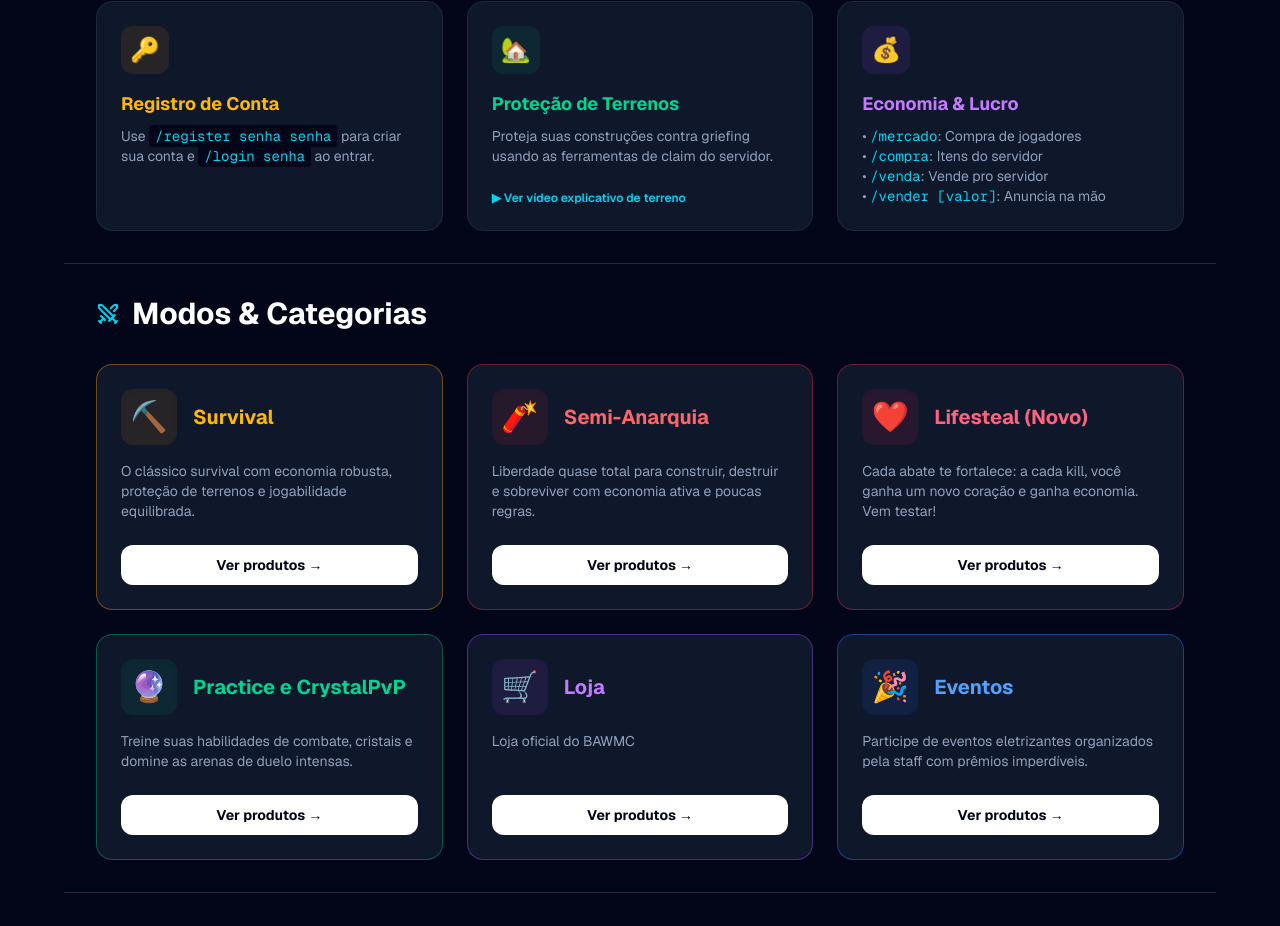
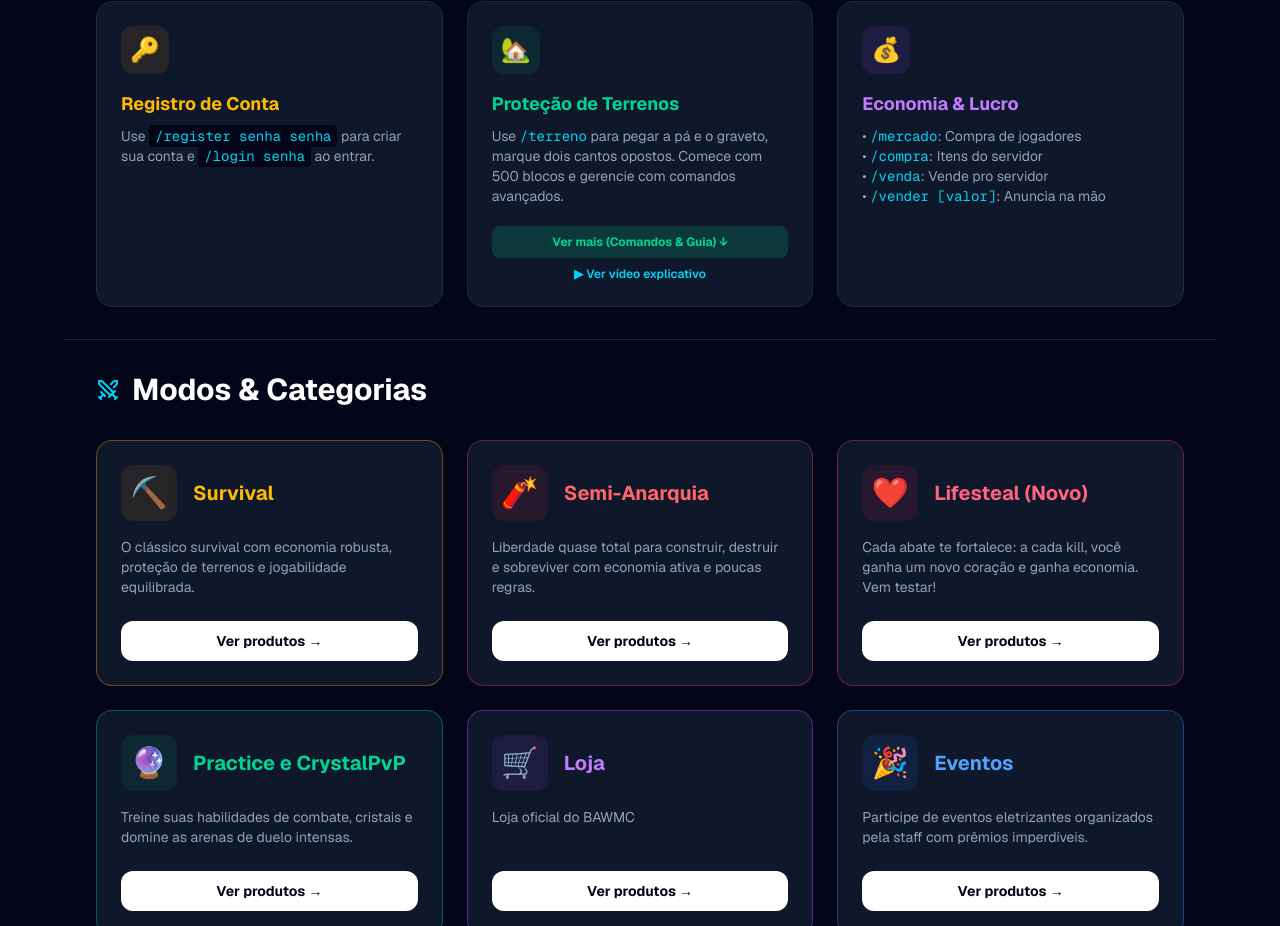
Before and after one commit to Bawmcnet/bawmc-website, a Next.js app: page / in a window 1280 px wide. Shown: the part 777-1703 px from the top of the page. Built offline with nearby package versions, Linux system fonts and the light colour scheme; no server answers.

Commit message:
Adiciona modal completo com todos os comandos de terrenos

```diff
--- a/app/page.tsx
+++ b/app/page.tsx
@@ -10,6 +10,7 @@ export default function Home() {
   const storeLink = "https://loja.bawmc.net/";
 
   const [playerStatus, setPlayerStatus] = useState("Carregando...");
+  const [showTerrainModal, setShowTerrainModal] = useState(false);
 
   useEffect(() => {
     fetch("https://api.mcsrvstat.us/3/bawmc.net")
@@ -78,7 +79,7 @@ export default function Home() {
   ];
 
   return (
-    <div className="min-h-screen bg-slate-950 text-white flex flex-col font-sans">
+    <div className="min-h-screen bg-slate-950 text-white flex flex-col font-sans relative">
       <nav className="bg-slate-900 border-b border-slate-800 p-4 sticky top-0 z-50">
         <div className="max-w-6xl mx-auto flex justify-between items-center">
           <a href="#inicio" className="flex items-center gap-3 shrink-0 hover:opacity-80 transition-opacity">
@@ -188,17 +189,25 @@ export default function Home() {
             <div>
               <div className="w-12 h-12 bg-emerald-500/10 rounded-xl flex items-center justify-center text-2xl mb-4">🏡</div>
               <h4 className="text-lg font-bold text-emerald-400 mb-2">Proteção de Terrenos</h4>
-              <p className="text-slate-400 text-sm mb-4">
-                Proteja suas construções contra griefing usando as ferramentas de claim do servidor.
+              <p className="text-slate-400 text-sm mb-3">
+                Use <code className="text-cyan-400">/terreno</code> para pegar a pá e o graveto, marque dois cantos opostos. Comece com 500 blocos e gerencie com comandos avançados.
               </p>
             </div>
-            <a
-              href="https://www.youtube.com/watch?v=TbpLadLuGTE"
-              target="_blank"
-              className="text-xs text-cyan-400 hover:underline font-semibold flex items-center gap-1 mt-2"
-            >
-              ▶ Ver vídeo explicativo de terreno
-            </a>
+            <div className="flex flex-col gap-2 mt-2">
+              <button
+                onClick={() => setShowTerrainModal(true)}
+                className="bg-emerald-500/20 text-emerald-400 hover:bg-emerald-500/30 text-xs font-bold py-2 px-3 rounded-lg transition-colors text-center w-full"
+              >
+                Ver mais (Comandos & Guia) ↓
+              </button>
+              <a
+                href="https://www.youtube.com/watch?v=TbpLadLuGTE"
+                target="_blank"
+                className="text-xs text-cyan-400 hover:underline font-semibold flex items-center justify-center gap-1"
+              >
+                ▶ Ver vídeo explicativo
+              </a>
+            </div>
           </div>
 
           <div className="bg-slate-900 border border-slate-800 p-6 rounded-2xl flex flex-col justify-between">
@@ -215,6 +224,58 @@ export default function Home() {
           </div>
         </div>
       </section>
+
+      {/* Modal / Detalhes Completos de Terrenos */}
+      {showTerrainModal && (
+        <div className="fixed inset-0 z-50 bg-black/80 flex items-center justify-center p-4">
+          <div className="bg-slate-900 border border-slate-700 rounded-2xl max-w-2xl w-full p-6 relative max-h-[90vh] overflow-y-auto shadow-2xl">
+            <button
+              onClick={() => setShowTerrainModal(false)}
+              className="absolute top-4 right-4 text-slate-400 hover:text-white text-xl font-bold bg-slate-800 w-8 h-8 rounded-full flex items-center justify-center"
+            >
+              ✕
+            </button>
+
+            <h3 className="text-2xl font-bold text-emerald-400 mb-4 flex items-center gap-2">
+              🏡 Guia Completo de Proteção de Terrenos
+            </h3>
+
+            <div className="space-y-4 text-slate-300 text-sm">
+              <div className="bg-slate-950 p-4 rounded-xl border border-slate-800">
+                <h4 className="font-bold text-white mb-1">🛠️ Processo de Proteção</h4>
+                <p>Use <code className="text-cyan-400">/terreno</code> para receber a pá de ouro e o graveto. Clique com o botão direito em dois cantos opostos para proteger automaticamente da Bedrock até o limite do céu.</p>
+              </div>
+
+              <div className="bg-slate-950 p-4 rounded-xl border border-slate-800">
+                <h4 className="font-bold text-white mb-1">📊 Gerenciamento de Blocos</h4>
+                <p>O comando <code className="text-cyan-400">/blocosprotecao</code> mostra seus blocos disponíveis (início com 500 blocos, aumentando conforme o tempo online). O graveto serve para verificar o dono do terreno.</p>
+              </div>
+
+              <div className="bg-slate-950 p-4 rounded-xl border border-slate-800">
+                <h4 className="font-bold text-white mb-1">⚙️ Comandos Avançados & Permissões</h4>
+                <ul className="space-y-1.5 mt-2">
+                  <li>• <code className="text-cyan-400">/permitir &lt;nick&gt;</code>: Concede acesso ao terreno.</li>
+                  <li>• <code className="text-cyan-400">/proibir &lt;nick&gt;</code>: Remove o acesso do jogador.</li>
+                  <li>• <code className="text-cyan-400">/terrenofilho</code>: Cria sub-áreas dentro do terreno principal.</li>
+                  <li>• <code className="text-cyan-400">/terrenoexplosao</code>: Habilita TNT e Wither na área.</li>
+                  <li>• <code className="text-cyan-400">/permitirbau #publico</code>: Permite acesso livre a baús (farms).</li>
+                  <li>• <code className="text-cyan-400">/transferirterreno &lt;nick&gt;</code>: Passa a posse para outro jogador.</li>
+                  <li>• <code className="text-cyan-400">/preso</code>: Teletransporta para fora se ficar preso.</li>
+                </ul>
+              </div>
+            </div>
+
+            <div className="mt-6 flex justify-end">
+              <button
+                onClick={() => setShowTerrainModal(false)}
+                className="bg-cyan-500 text-slate-950 font-bold px-6 py-2.5 rounded-xl hover:bg-cyan-400 transition-colors"
+              >
+                Fechar
+              </button>
+            </div>
+          </div>
+        </div>
+      )}
 
       <section id="modos" className="max-w-6xl mx-auto p-8 w-full border-t border-slate-800">
         <h3 className="text-3xl font-bold mb-8 flex items-center gap-3">
```
